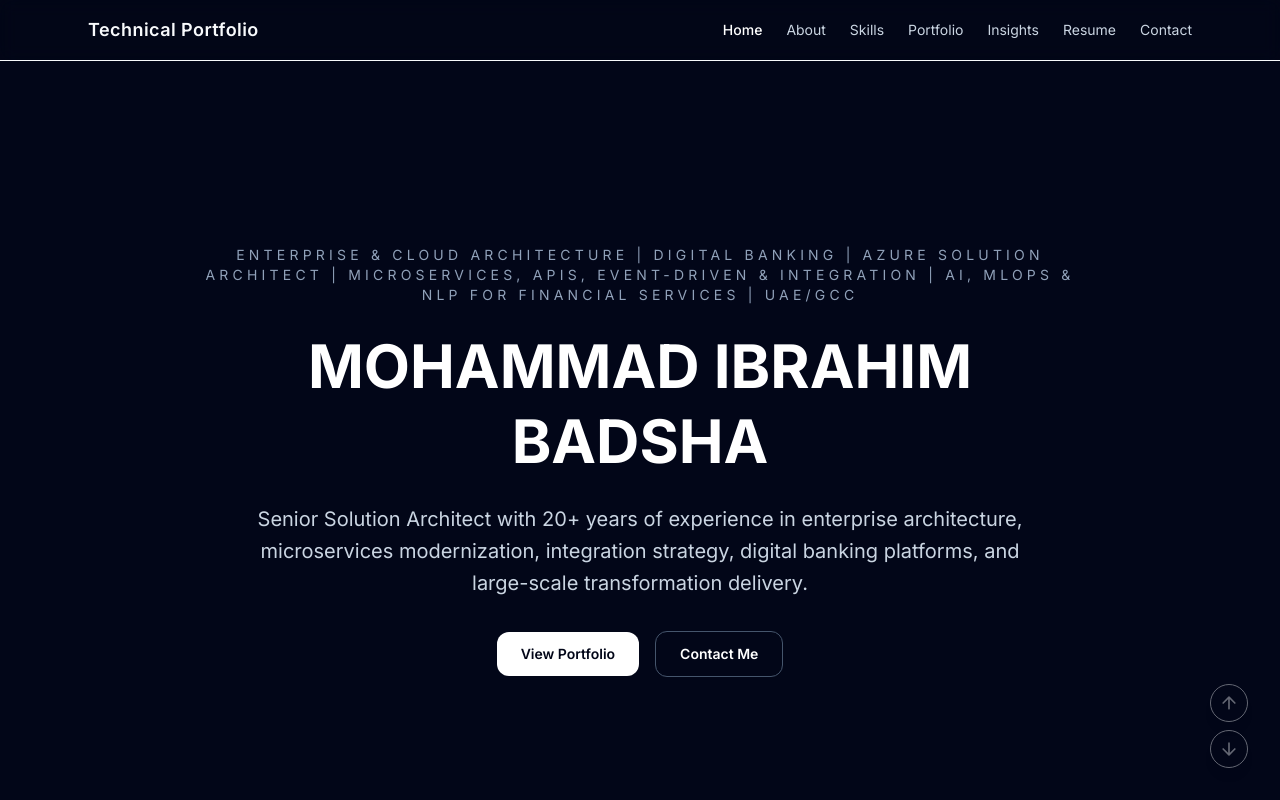
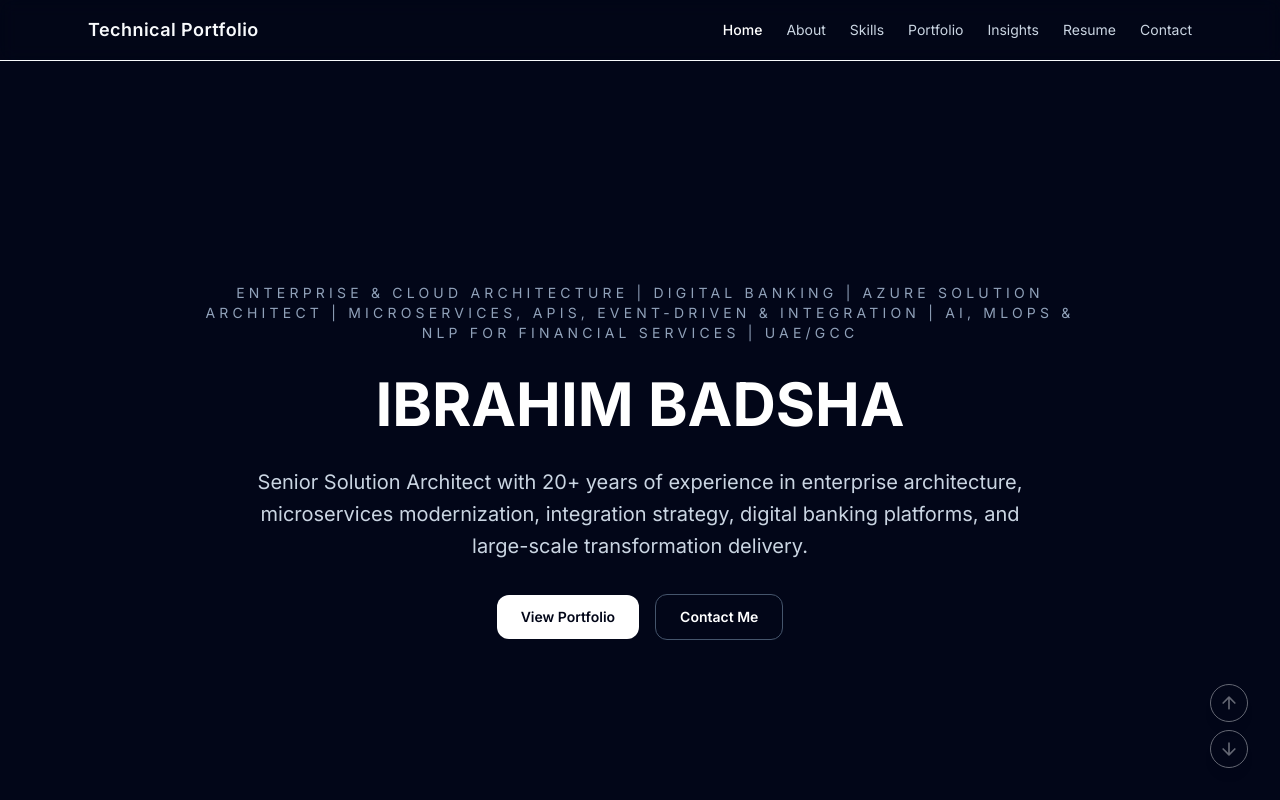
Before and after one commit to badshatechme-cpu/basha-portfolio, a Next.js app: page / in a window 1280 px wide. Shown: the top 800 px of the page. Built offline with nearby package versions, Linux system fonts and the light colour scheme.

Commit message:
Testing if end to end pipleone is working fine

```diff
--- a/src/components/sections/Hero.tsx
+++ b/src/components/sections/Hero.tsx
@@ -10,7 +10,7 @@ export default function Hero() {
           </p>
 
           <h1 className="mt-6 text-4xl font-bold leading-tight sm:text-5xl md:text-6xl">
-            MOHAMMAD IBRAHIM BADSHA
+            IBRAHIM BADSHA
           </h1>
 
           <p className="mx-auto mt-6 max-w-3xl text-lg leading-8 text-slate-300 sm:text-xl">
```
